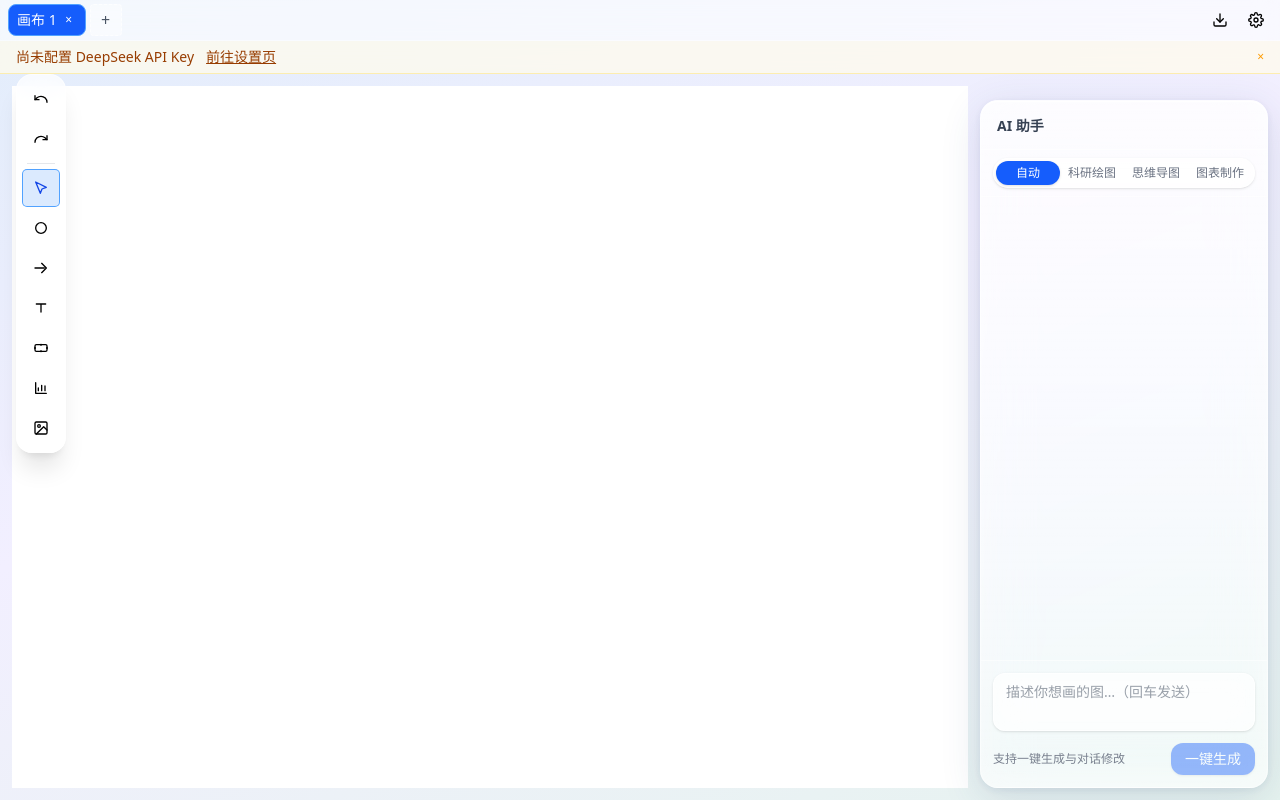
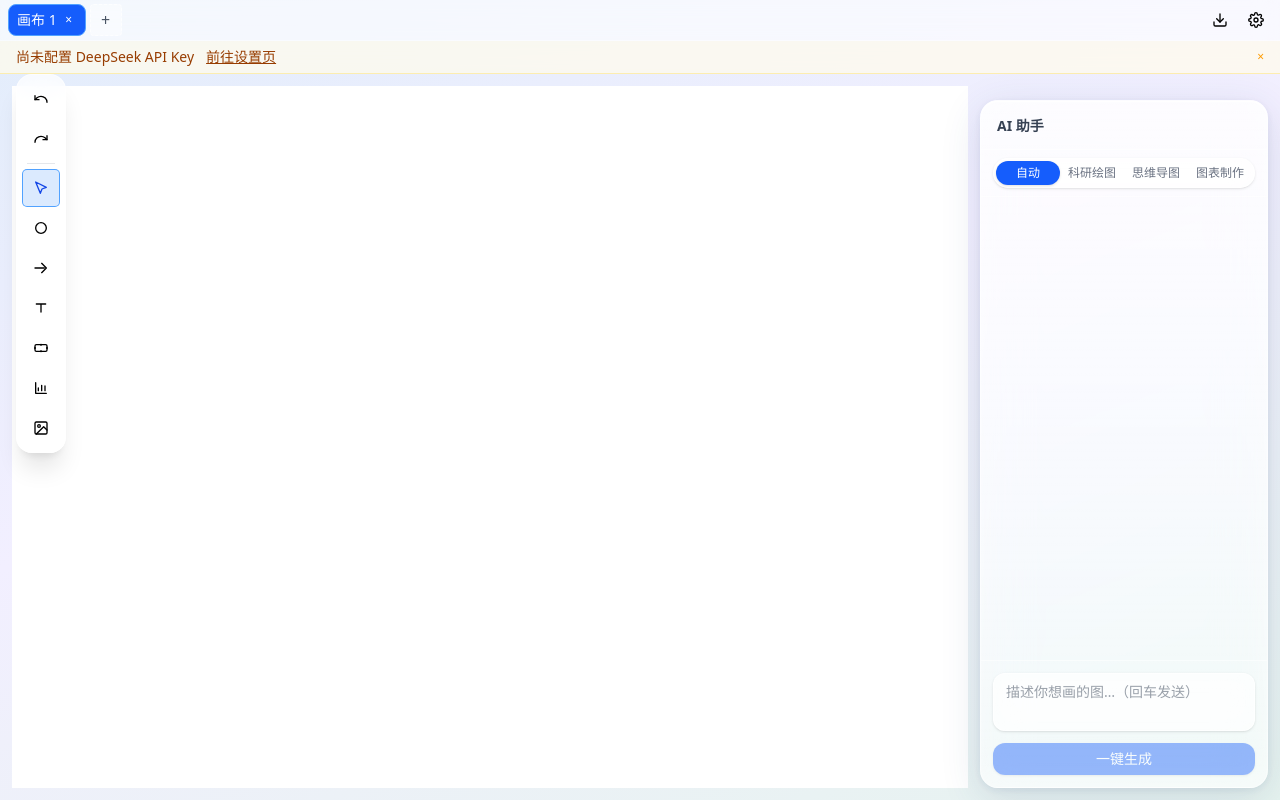
Before and after one commit to WHJ-2007/sci-figure-tool, a Next.js app: page / in a window 1280 px wide. Built offline with nearby package versions, Linux system fonts and the light colour scheme.

Commit message:
feat: 一键生成按钮平铺聊天区底部（移除辅助文案）

```diff
--- a/src/components/editor/ChatPanel.tsx
+++ b/src/components/editor/ChatPanel.tsx
@@ -341,16 +341,13 @@ export default function ChatPanel() {
           rows={2}
           className="w-full resize-none rounded-xl border border-white/60 bg-white/60 px-3 py-2 text-sm text-gray-700 shadow-sm outline-none backdrop-blur-md focus:border-blue-400"
         />
-        <div className="mt-1.5 flex items-center justify-between">
-          <span className="text-xs text-gray-500/90">支持一键生成与对话修改</span>
         <button
           onClick={send}
           disabled={isGenerating || !input.trim()}
-            className="lift rounded-xl bg-blue-600/85 px-3.5 py-1.5 text-sm text-white shadow-sm hover:bg-blue-700 disabled:opacity-50"
+          className="lift mt-1.5 w-full rounded-xl bg-blue-600/85 px-3.5 py-1.5 text-sm text-white shadow-sm hover:bg-blue-700 disabled:opacity-50"
         >
           {isGenerating ? "生成中…" : "一键生成"}
         </button>
-        </div>
       </div>
       {confirmReq && confirmReq.pending.length > 0 && (
         <ConfirmDialog pending={confirmReq.pending} busy={confirmBusy} onAction={confirmAction} />
```
Lines whose indentation alone changed are shown as unchanged.
